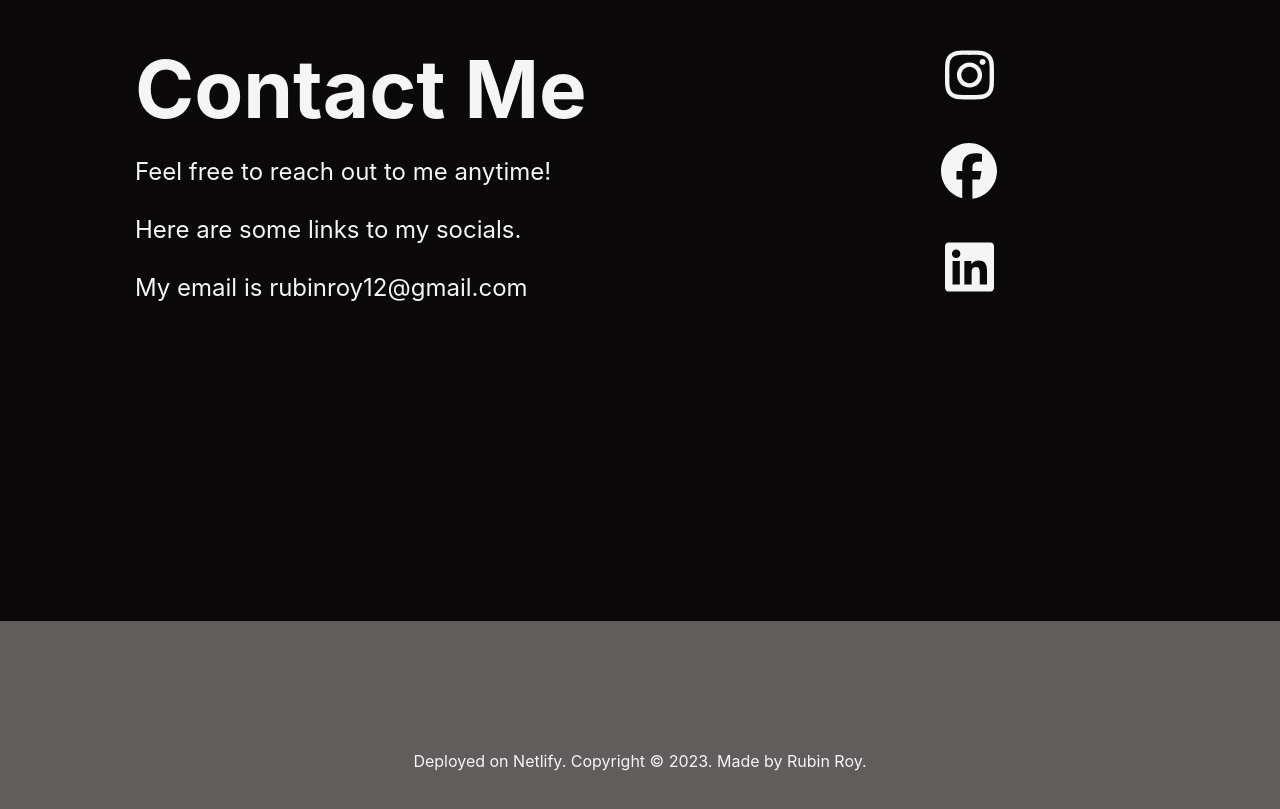
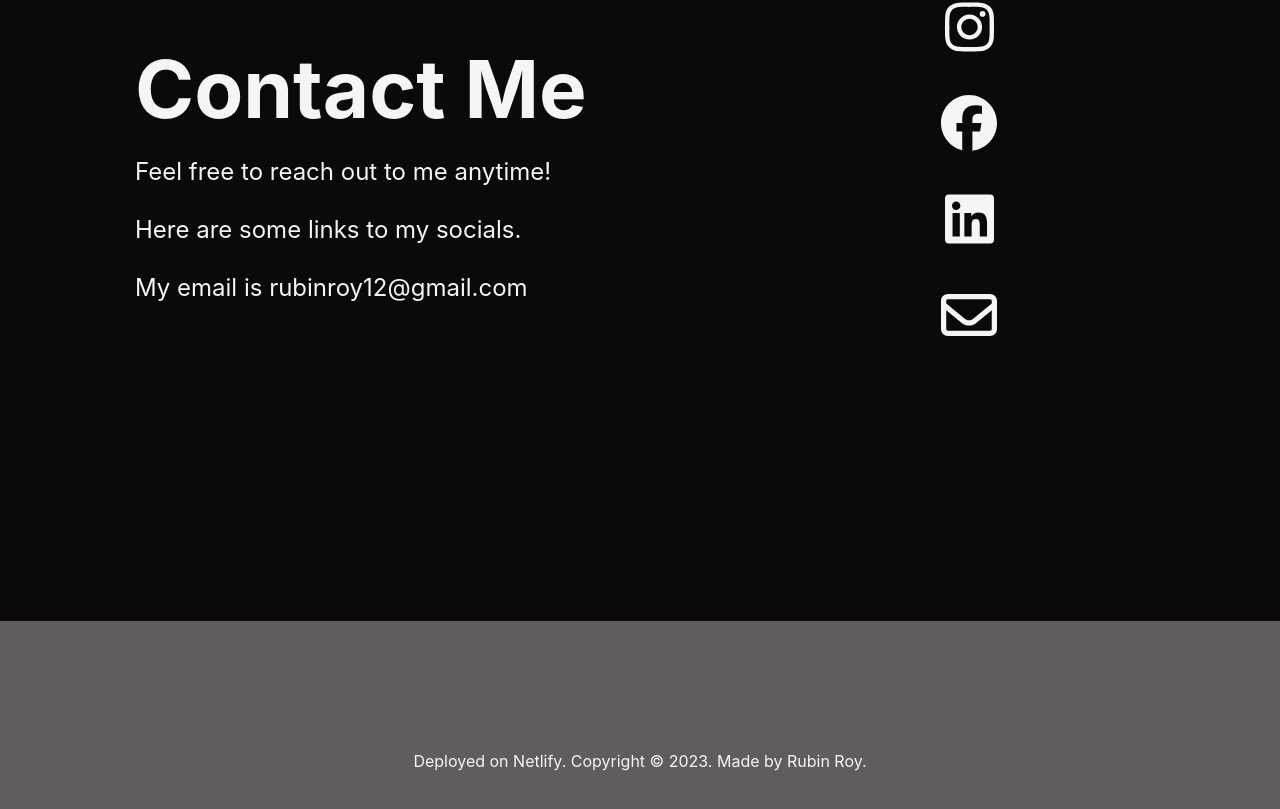
Before and after one commit to ru201/Portfolio, a React (Create React App) app: page / in a window 1280 px wide. Shown: the part 3379-4188 px from the top of the page. Built offline with nearby package versions, Linux system fonts and the light colour scheme.

Commit message:
add email icon

```diff
--- a/src/App.css
+++ b/src/App.css
@@ -107,6 +107,10 @@ html, body {
   color: #0A66C2;
 }
 
+.email:hover {
+  color: #74c23d;
+}
+
 .portfolioPic {
   height: 80%;
   width: 30%;
--- a/src/components/contact.js
+++ b/src/components/contact.js
@@ -4,6 +4,7 @@ import '../App.css'
 // import Pic from "../pictures/about.jpg"
 import { FontAwesomeIcon } from '@fortawesome/react-fontawesome'
 import { faFacebook, faInstagram, faLinkedin } from '@fortawesome/free-brands-svg-icons'
+import { faEnvelope } from '@fortawesome/free-regular-svg-icons'
 
 export default function Contact () {
     return (
@@ -18,6 +19,7 @@ export default function Contact () {
             <a href="https://www.instagram.com/" rel="noreferrer" target='_blank' ><FontAwesomeIcon icon={faInstagram} className="social_icon ig" /></a>
             <a href="https://www.facebook.com/rubin.roy.9" rel="noreferrer" target='_blank'><FontAwesomeIcon icon={faFacebook} className="social_icon fb" /></a>
             <a href="https://www.linkedin.com/in/rubin-roy-51592b23b" rel="noreferrer" target='_blank'><FontAwesomeIcon icon={faLinkedin} className="social_icon lin" /></a>
+            <a href="https://mail.google.com/mail/?to=rubinroy12@gmail.com&subject=Hey#compose" rel="noreferrer" target='_blank'><FontAwesomeIcon icon={faEnvelope} className="social_icon email" /></a>
         </div>
     </div>
     )
```
